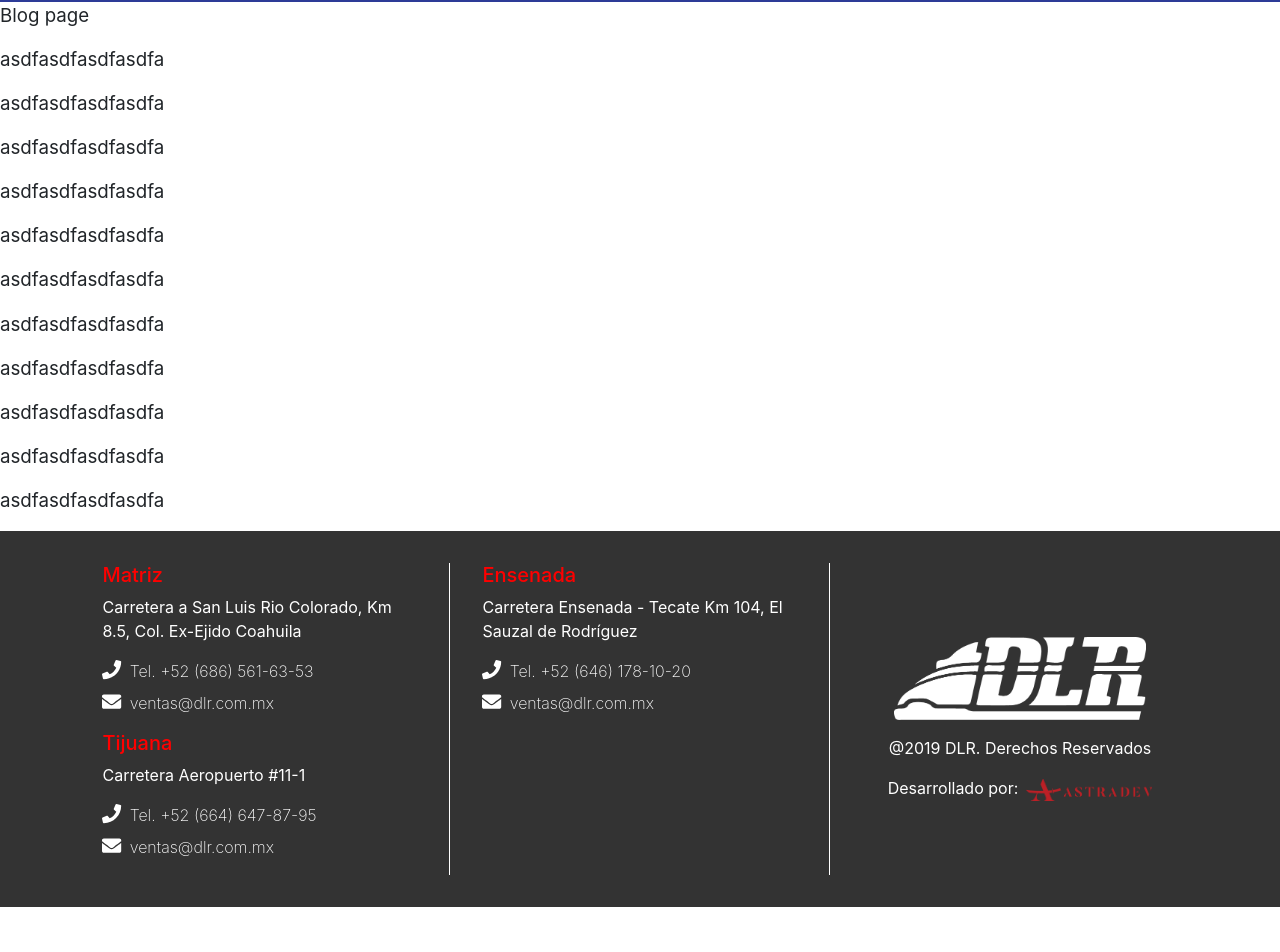
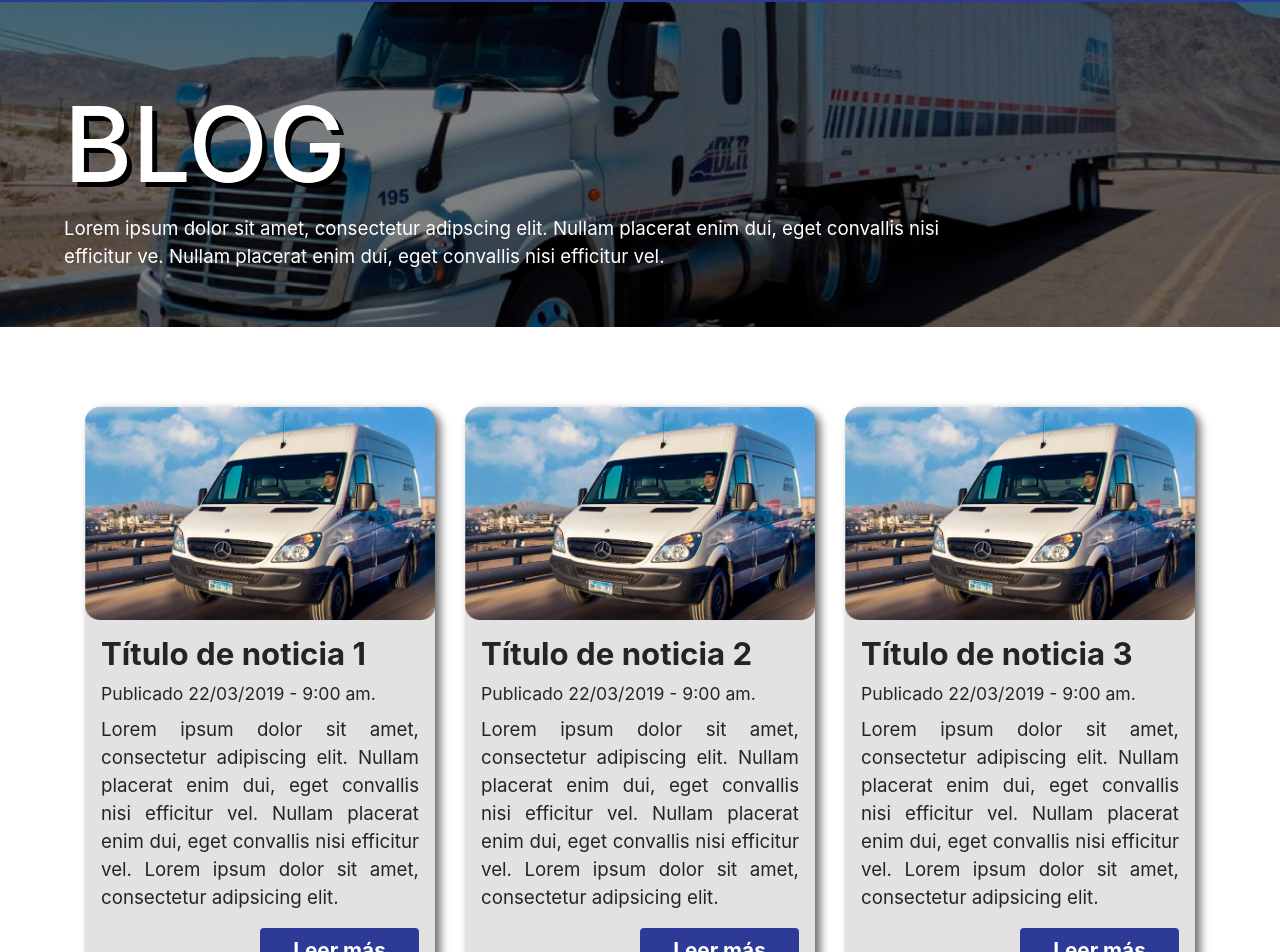
Before and after one commit to ErickRosete/dlr-site, a React (Create React App) app: page /blog in a window 1280 px wide. Shown: the part 86-1038 px from the top of the page. Before the commit the page ends 993 px from the top, so only its background shows below. Built offline with nearby package versions, Linux system fonts and the light colour scheme; the HTML template or start-up script is replaced by a standard one.

Commit message:
worked in blog page

```diff
--- a/src/App.css
+++ b/src/App.css
@@ -30,6 +30,10 @@
 
 .btn-sec:hover, .btn-sec:active, .btn-sec:focus {
   background-color: darkred;
+}
+
+.btn-blue {
+  background: var(--main-bg-color);
 }
 
 h1 {
--- /dev/null
+++ b/src/components/Blog/Card/blog-card.css
@@ -0,0 +1,36 @@
+.blog .blog-card {
+    background-color: var(--light-gray);
+    min-height: 20rem;
+    border-radius: 1rem;
+    margin-bottom: 5vh;
+    -webkit-box-shadow: 5px 4px 10px 0px rgba(0, 0, 0, 0.6);
+    -moz-box-shadow: 5px 4px 10px 0px rgba(0, 0, 0, 0.6);
+    box-shadow: 5px 4px 10px 0px rgba(0, 0, 0, 0.6);
+}
+
+.blog .blog-card-info {
+    padding: 1rem;
+    text-align: justify;
+}
+
+.blog .blog-card-info h2 {
+    font-weight: bold;
+}
+
+.blog .blog-card-info .date {
+    font-size: 1rem;
+    margin-bottom: 0.5rem;
+}
+
+.blog .blog-card-info button {
+    margin-top: 0.5rem;
+    min-width: 50%;
+    display: block;
+    margin-left: auto;
+}
+
+@media (min-width: 600px) {
+    .blog .blog-card-info .date {
+        font-size: 1.1rem;
+    }
+}
--- /dev/null
+++ b/src/components/Blog/Card/blog-card.js
@@ -0,0 +1,21 @@
+import React from 'react'
+import Col from "react-bootstrap/Col"
+import "./blog-card.css"
+const blogCard = (props) => {
+    const blog = props.blog;
+    return (
+        <Col xs={12} md={4}>
+            <div className="blog-card">
+                <img src={blog.imgUrl} className="img-fluid" alt="blog-card-preview"></img>
+                <div className="blog-card-info">
+                    <h2>{blog.title}</h2>
+                    <p className="date">Publicado {blog.date}.</p>
+                    <p>{blog.shortDescription}</p>
+                    <button className="btn btn-blue">Leer más</button>
+                </div>
+            </div>
+        </Col>
+    )
+}
+
+export default blogCard;
--- a/src/pages/Blog/Blog.css
+++ b/src/pages/Blog/Blog.css
@@ -0,0 +1,32 @@
+.blog .blog-intro {
+    background-color: #4d4d71;
+    background-image: url("../../assets/images/blog/banner.png");
+    background-position: center;
+    background-repeat: no-repeat;
+    background-size: cover;
+}
+
+.blog .blog-intro-info {
+    color: white;
+    padding: 2rem;
+}
+
+.blog .blog-intro-info h1 {
+    text-transform: uppercase;
+    font-size: calc(5vh + 5vw);
+    text-shadow: 5px 5px black;
+}
+
+.blog .blog-list {
+    margin: 10vh 0;
+}
+
+
+@media (min-width: 600px) {
+    .blog .blog-intro-info {
+        padding-top: 10vh;
+        padding-left: 5vw;
+        width: 80%;
+        padding-bottom: 5vh;
+    }
+}
--- a/src/pages/Blog/Blog.js
+++ b/src/pages/Blog/Blog.js
@@ -1,25 +1,63 @@
 import React, { Component } from "react";
 
 import Layout from "../../components/Layout/Layout";
+import { Container, Row } from "react-bootstrap";
+import blogDetail from "../../assets/images/blog/blog-detail.png";
+import BlogCard from "../../components/Blog/Card/blog-card"
 import "./Blog.css";
 
 export class BlogPage extends Component {
     render() {
+        var data = {
+            blogs: [{
+                id: "23q4i9ujgvfaiwqeshjt02",
+                title: "Título de noticia 1",
+                date: "22/03/2019 - 9:00 am",
+                imgUrl: blogDetail,
+                shortDescription:
+                    `Lorem ipsum dolor sit amet, consectetur adipiscing elit. Nullam placerat enim dui, eget convallis nisi efficitur vel. Nullam placerat enim dui, eget convallis nisi efficitur vel. Lorem ipsum dolor sit amet, consectetur adipsicing elit.`,
+                description: `Lorem ipsum dolor sit amet, consectetur adipiscing elit. Nullam placerat enim dui, eget convallis nisi efficitur vel. Nullam placerat enim dui, eget convallis nisi efficitur vel. Lorem ipsum dolor sit amet, consectetur adipsicing elit.
+                \nLorem ipsum dolor sit amet, consectetur adipiscing elit. Nullam placerat enim dui, eget convallis nisi efficitur vel. Nullam placerat enim dui, eget convallis nisi efficitur vel. Lorem ipsum dolor sit amet, consectetur adipsicing elit.`,
+            },
+            {
+                id: "asdfssad2123412r3",
+                title: "Título de noticia 2",
+                date: "22/03/2019 - 9:00 am",
+                imgUrl: blogDetail,
+                shortDescription:
+                    `Lorem ipsum dolor sit amet, consectetur adipiscing elit. Nullam placerat enim dui, eget convallis nisi efficitur vel. Nullam placerat enim dui, eget convallis nisi efficitur vel. Lorem ipsum dolor sit amet, consectetur adipsicing elit.`,
+                description: `Lorem ipsum dolor sit amet, consectetur adipiscing elit. Nullam placerat enim dui, eget convallis nisi efficitur vel. Nullam placerat enim dui, eget convallis nisi efficitur vel. Lorem ipsum dolor sit amet, consectetur adipsicing elit.
+                \nLorem ipsum dolor sit amet, consectetur adipiscing elit. Nullam placerat enim dui, eget convallis nisi efficitur vel. Nullam placerat enim dui, eget convallis nisi efficitur vel. Lorem ipsum dolor sit amet, consectetur adipsicing elit.`,
+            },
+            {
+                id: "asoldfjhasasdfasder",
+                title: "Título de noticia 3",
+                date: "22/03/2019 - 9:00 am",
+                imgUrl: blogDetail,
+                shortDescription:
+                    `Lorem ipsum dolor sit amet, consectetur adipiscing elit. Nullam placerat enim dui, eget convallis nisi efficitur vel. Nullam placerat enim dui, eget convallis nisi efficitur vel. Lorem ipsum dolor sit amet, consectetur adipsicing elit.`,
+                description: `Lorem ipsum dolor sit amet, consectetur adipiscing elit. Nullam placerat enim dui, eget convallis nisi efficitur vel. Nullam placerat enim dui, eget convallis nisi efficitur vel. Lorem ipsum dolor sit amet, consectetur adipsicing elit.
+                \nLorem ipsum dolor sit amet, consectetur adipiscing elit. Nullam placerat enim dui, eget convallis nisi efficitur vel. Nullam placerat enim dui, eget convallis nisi efficitur vel. Lorem ipsum dolor sit amet, consectetur adipsicing elit.`,
+            },
+            ]
+        }
         return (
             <Layout>
                 <div className="blog">
-                    <p>Blog page</p>
-                    <p>asdfasdfasdfasdfa</p>
-                    <p>asdfasdfasdfasdfa</p>
-                    <p>asdfasdfasdfasdfa</p>
-                    <p>asdfasdfasdfasdfa</p>
-                    <p>asdfasdfasdfasdfa</p>
-                    <p>asdfasdfasdfasdfa</p>
-                    <p>asdfasdfasdfasdfa</p>
-                    <p>asdfasdfasdfasdfa</p>
-                    <p>asdfasdfasdfasdfa</p>
-                    <p>asdfasdfasdfasdfa</p>
-                    <p>asdfasdfasdfasdfa</p>
+                    <div className="blog-intro">
+                        <div className="blog-intro-info">
+                            <h1>Blog</h1>
+                            <p>Lorem ipsum dolor sit amet, consectetur adipscing elit. Nullam placerat enim dui, eget convallis nisi efficitur ve. Nullam placerat enim dui, eget convallis nisi efficitur vel.</p>
+                        </div>
+                    </div>
+                    <div className="blog-list">
+                        <Container>
+                            <Row>
+                                {data.blogs.map((blog) => <BlogCard key={blog.id} blog={blog} />)}
+                            </Row>
+                        </Container>
+                    </div>
+
                 </div>
             </Layout>
         );
--- a/src/pages/Jobs/Jobs.js
+++ b/src/pages/Jobs/Jobs.js
@@ -57,8 +57,6 @@ export class JobsPage extends Component {
                 location: "Ensenada, B.C."
             }]
         }
-
-        console.log(data)
         return (
             <Layout>
                 <div className="jobs">
```
Also changed, not shown: src/assets/images/blog/banner.png (renamed from src/assets/images/home/camion.png), src/assets/images/blog/blog-detail.png (added).
